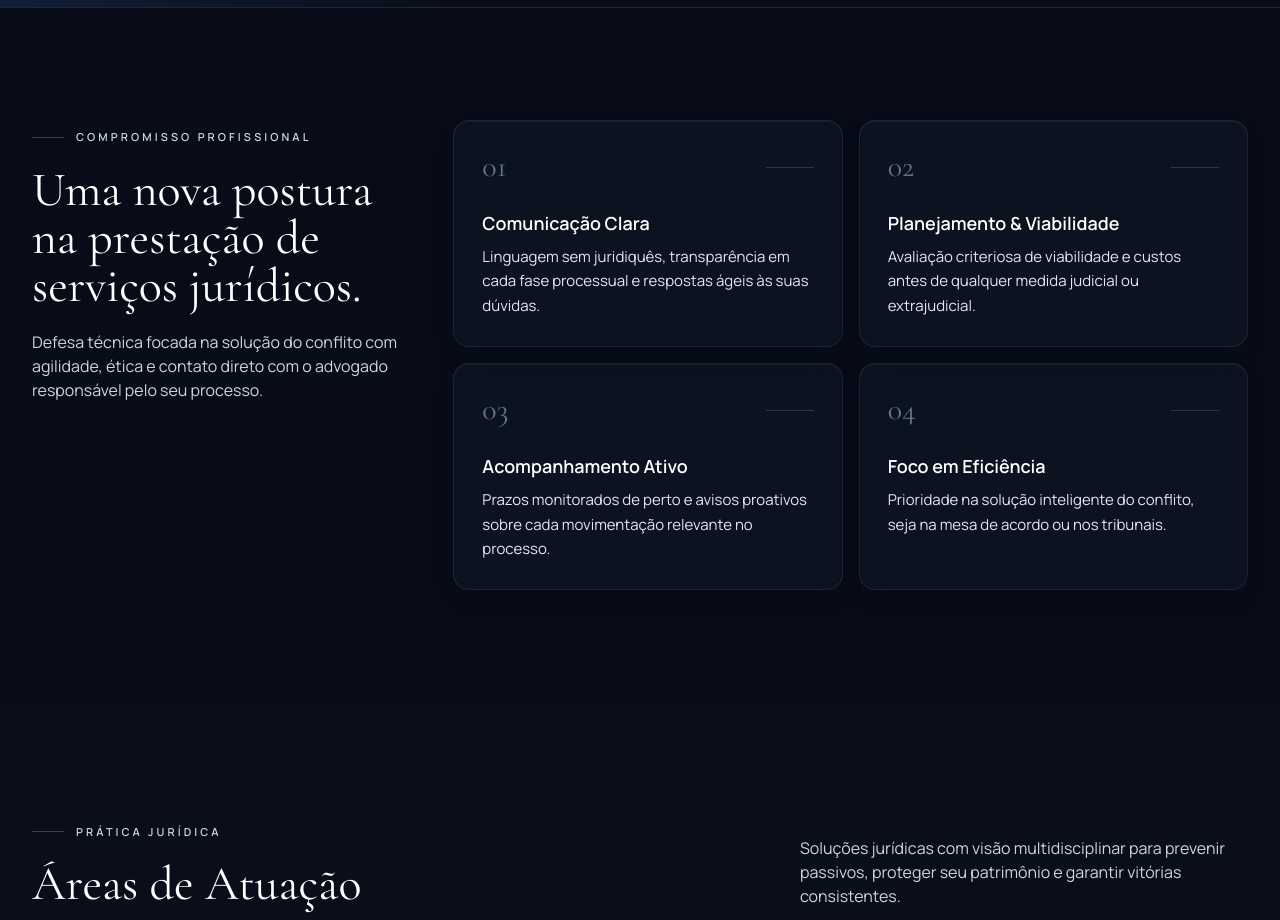
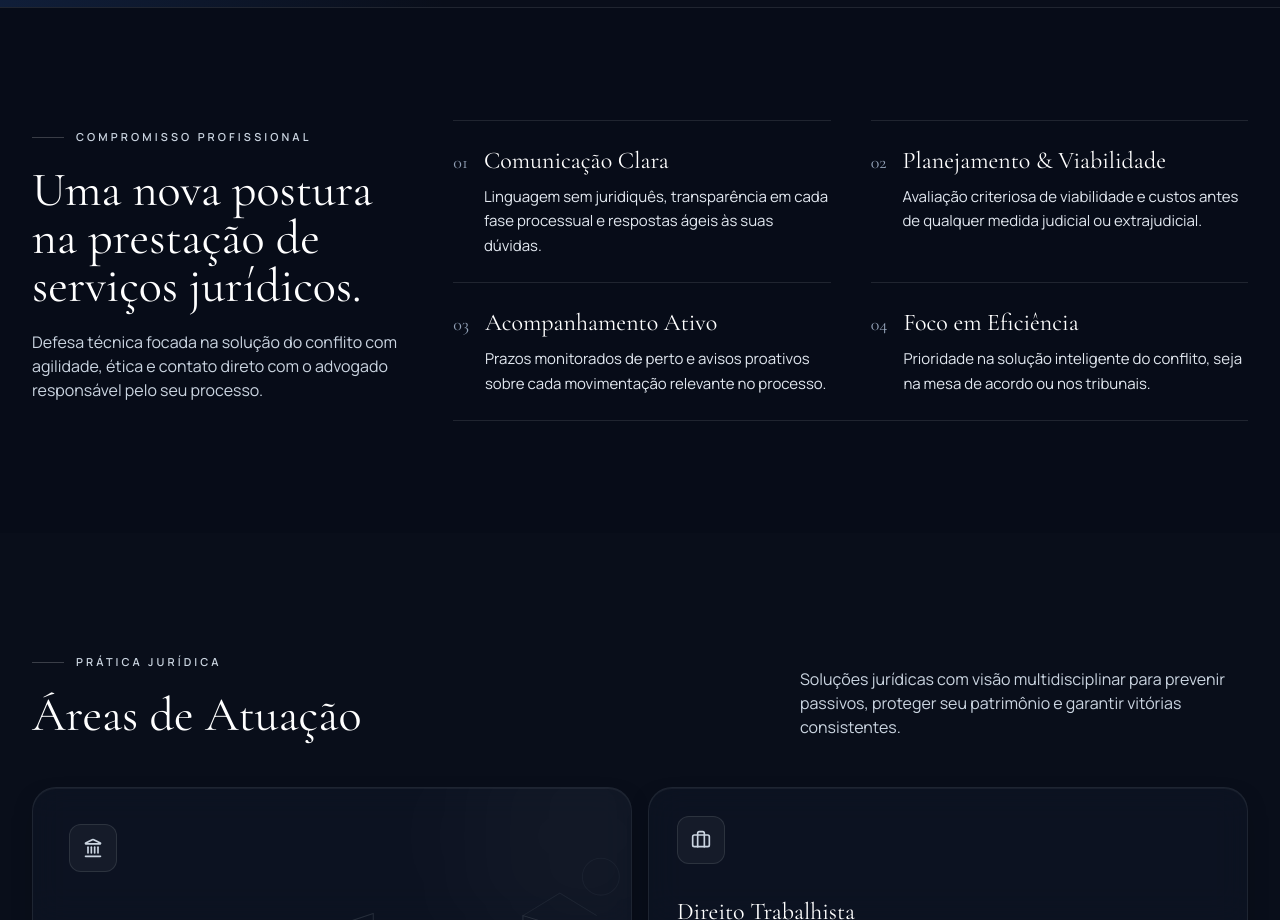
Before and after one commit to raulDEVzzz/crm-juridico, a Next.js app: page / in a window 1280 px wide. Shown: the part 940-1860 px from the top of the page. Built offline with nearby package versions, Linux system fonts and the light colour scheme; no server answers; a web font is replaced by a local one.

Commit message:
refactor(landing): transforma compromisso em lista editorial

```diff
--- a/src/app/page.tsx
+++ b/src/app/page.tsx
@@ -305,15 +305,21 @@ export default function LandingPage() {
                   Defesa técnica focada na solução do conflito com agilidade, ética e contato direto com o advogado responsável pelo seu processo.
                 </p>
               </div>
-              <div className="grid gap-4 sm:grid-cols-2 lg:col-span-8">
+              <div className="grid gap-x-10 border-b border-white/10 sm:grid-cols-2 lg:col-span-8">
                 {values.map((v) => (
-                  <div key={v.n} className="glass card-hover group rounded-2xl p-7">
-                    <div className="flex items-center justify-between">
-                      <span className="font-serif text-3xl text-slate-500 transition-colors group-hover:text-white">{v.n}</span>
-                      <span className="h-px w-12 bg-white/15 transition-all group-hover:w-20 group-hover:bg-white/40" />
+                  <div
+                    key={v.n}
+                    className="group border-t border-white/10 py-6 first:border-t-0 sm:first:border-t"
+                  >
+                    <div className="flex items-baseline gap-4">
+                      <span className="font-serif text-lg text-slate-400 transition-colors group-hover:text-white">
+                        {v.n}
+                      </span>
+                      <div>
+                        <h3 className="font-serif text-2xl text-white">{v.t}</h3>
+                        <p className="mt-2 text-[15px] leading-relaxed text-slate-200">{v.d}</p>
+                      </div>
                     </div>
-                    <h3 className="mt-6 text-lg font-semibold text-white">{v.t}</h3>
-                    <p className="mt-2 text-[15px] leading-relaxed text-slate-200">{v.d}</p>
                   </div>
                 ))}
               </div>
```
